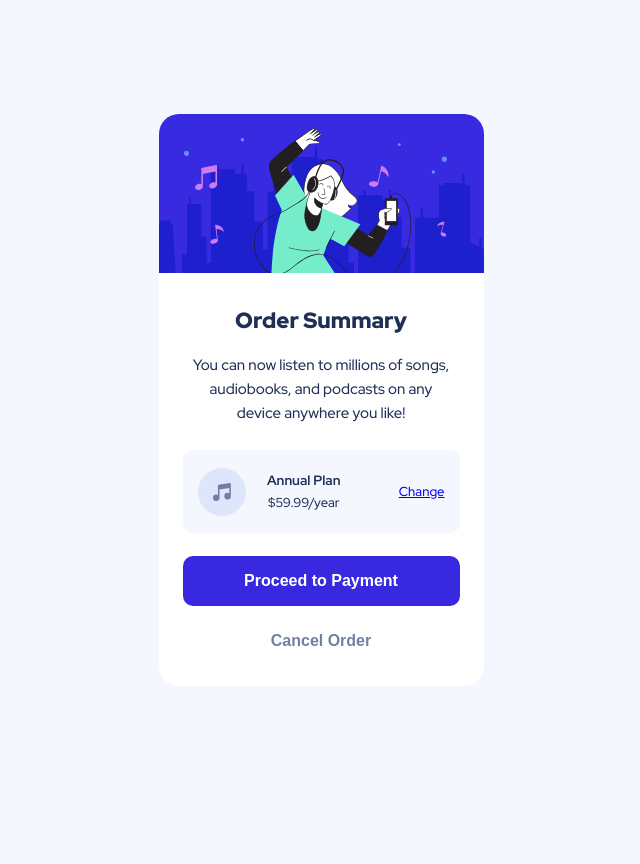
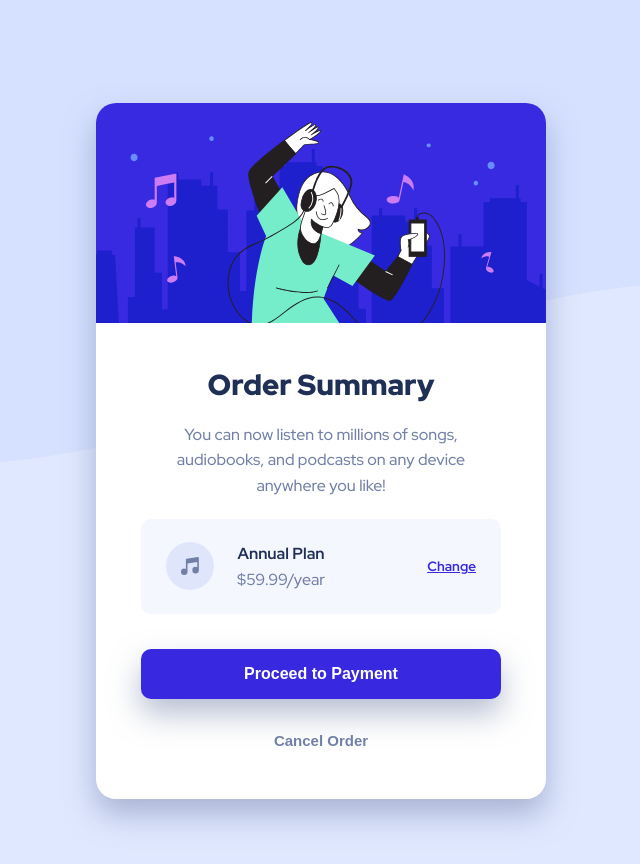
Before and after one commit to ovk2863/order-component, a plain HTML site: page index.html in a window 1536 px wide. Shown: the whole page, without its empty margins (447-1087 px from the left). Before the commit the page ends 800 px from the top, so only its background shows below. Drawn offline with Linux system fonts and the light colour scheme.

Commit message:
add desktop css

```diff
--- a/style.css
+++ b/style.css
@@ -5,22 +5,29 @@
   --desaturated-blue: 224, 23%, 55%;
   --dark-blue: 223, 47%, 23%;
   --white: 0, 0%, 100%;
-
 }
 
 .page {
   margin: 0;
   padding: 0;
-  display: flex;
-  justify-content: center;
-  align-items: center;
   min-height: 100vh;
   font-family: 'Red Hat Display', 'Arial', sans-serif;
   font-size: 16px;
   font-weight: 500;
   line-height: 1.2;
   color: hsl(var(--dark-blue));
-  background-color: hsl(var(--very-pale-blue));
+  background-color: hsl(var(--pale-blue));
+  background-image: url(images/pattern-background-mobile.svg);
+  background-repeat: no-repeat;
+  background-position: top center;
+  background-size: 100%;
+}
+
+.page__main {
+  display: flex;
+  justify-content: center;
+  align-items: center;
+  height: 707px;
 }
 
 .sr-only {
@@ -46,6 +53,7 @@ img {
   width: 325px;
   background-color: hsl(var(--white));
   border-radius: 20px;
+  box-shadow: 0 15px 30px hsl(var(--desaturated-blue), 0.5);
 }
 
 .card__img {
@@ -56,7 +64,7 @@ img {
 .card__wrapper {
   display: flex;
   flex-direction: column;
-  padding: 35px 24px;
+  padding: 35px 24px 24px 24px;
   text-align: center;
 }
 
@@ -73,11 +81,13 @@ img {
   padding: 0 10px;
   font-size: 15px;
   line-height: 1.6;
+  color: hsl(var(--desaturated-blue));
 }
 
 .card__options {
   display: grid;
-  grid-template-columns: 50px auto auto;
+  grid-template-columns: 45px auto auto;
+  column-gap: 12px;
   background-color: hsl(var(--very-pale-blue));
   background-image: url(images/icon-music.svg);
   background-repeat: no-repeat;
@@ -98,6 +108,7 @@ img {
 
 .options__price {
   grid-column: 2/3;
+  color: hsl(var(--desaturated-blue));
 }
 
 .options__link {
@@ -105,6 +116,16 @@ img {
   grid-row: 1/3;
   align-self: center;
   justify-self: end;
+  color: hsl(var(--bright-blue));
+  font-size: 13.5px;
+  font-weight: 700;
+}
+
+.options__link:hover,
+.options__link:active,
+.options__link:focus {
+  text-decoration: none;
+  opacity: 0.7;
 }
 
 .card__btn--payment {
@@ -115,13 +136,82 @@ img {
   font-size: 16px;
   font-weight: 700;
   padding: 16px 8px;
-  margin-bottom: 25px;
+  margin-bottom: 23px;
+  box-shadow: 0 15px 30px hsl(var(--desaturated-blue), 0.5);
+}
+
+.card__btn--payment:hover,
+.card__btn--payment:focus {
+  cursor:pointer;
+  opacity: 0.7;
 }
 
 .card__btn--cancel {
+  padding: 5px;
   border: none;
   background-color: transparent;
   color: hsl(var(--desaturated-blue));
   font-size: 16px;
   font-weight: 700;
 }
+
+.card__btn--cancel:hover,
+.card__btn--cancel:focus {
+ color:hsl(var(--dark-blue));
+ cursor: pointer;
+}
+
+@media (min-width: 1439px) {
+  .page {
+    background-image: url(images/pattern-background-desktop.svg);
+  }
+
+  .page__main {
+    height: 902px;
+  }
+
+  .card__wrapper {
+    padding: 45px;
+  }
+
+  .card {
+    width: 450px;
+  }
+
+  .card__title {
+    font-size: 29px;
+  }
+
+  .card__description {
+    margin-bottom: 20px;
+    font-size: 16px;
+  }
+
+  .card__options {
+    background-position: 25px;
+    column-gap: 3px;
+    margin-bottom: 35px;
+    padding: 25px 15px;
+  }
+
+  .options__title {
+    font-size: 16px;
+  }
+
+  .options__price {
+    font-size: 16px;
+  }
+
+  .options__link {
+    padding-right: 10px;
+  }
+
+  .card__btn--payment {
+    margin-bottom: 28px;
+  }
+
+  .card__btn--cancel {
+    font-size: 15px;
+    font-weight: 700;
+  }
+}
```
